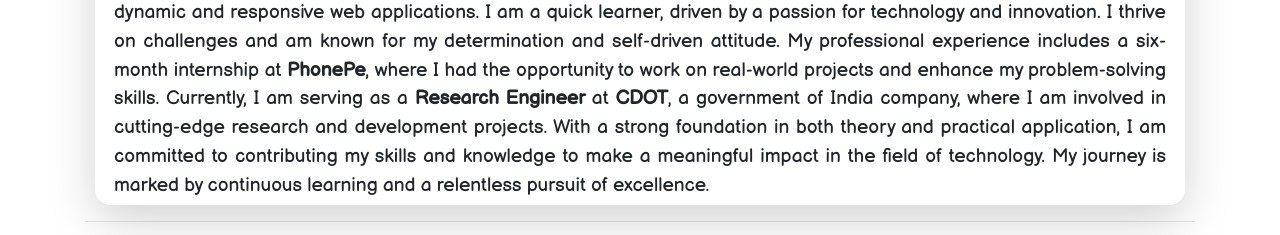
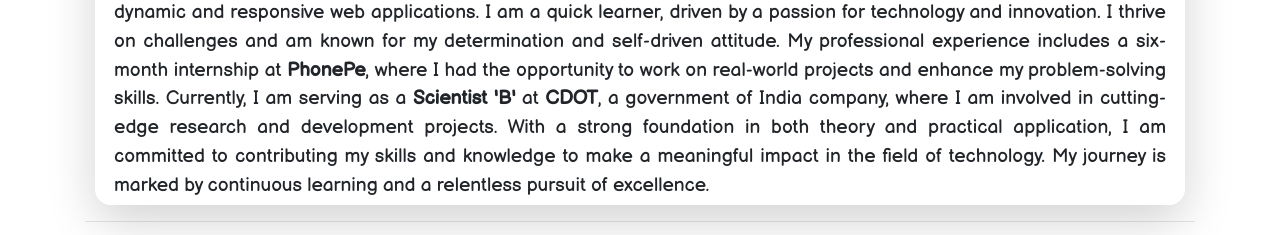
Before and after one commit to dev-amrit460/dev-amrit460.github.io, a plain HTML site: page about.html in a window 1280 px wide. Shown: the part 533-768 px from the top of the page. Drawn offline with nearby package versions, Linux system fonts and the light colour scheme; a web font is replaced by a local one.

Commit message:
Update about.html

```diff
--- a/about.html
+++ b/about.html
@@ -77,7 +77,7 @@
 
 					I am a quick learner, driven by a passion for technology and innovation. I thrive on challenges and am known for my determination and self-driven attitude.
 
-					My professional experience includes a six-month internship at <b>PhonePe</b>, where I had the opportunity to work on real-world projects and enhance my problem-solving skills. Currently, I am serving as a <b>Research Engineer</b> at <b>CDOT</b>, a government of India company, where I am involved in cutting-edge research and development projects.
+					My professional experience includes a six-month internship at <b>PhonePe</b>, where I had the opportunity to work on real-world projects and enhance my problem-solving skills. Currently, I am serving as a <b>Scientist 'B'</b> at <b>CDOT</b>, a government of India company, where I am involved in cutting-edge research and development projects.
 
 					With a strong foundation in both theory and practical application, I am committed to contributing my skills and knowledge to make a meaningful impact in the field of technology. My journey is marked by continuous learning and a relentless pursuit of excellence.</p>
 			</div>
```
